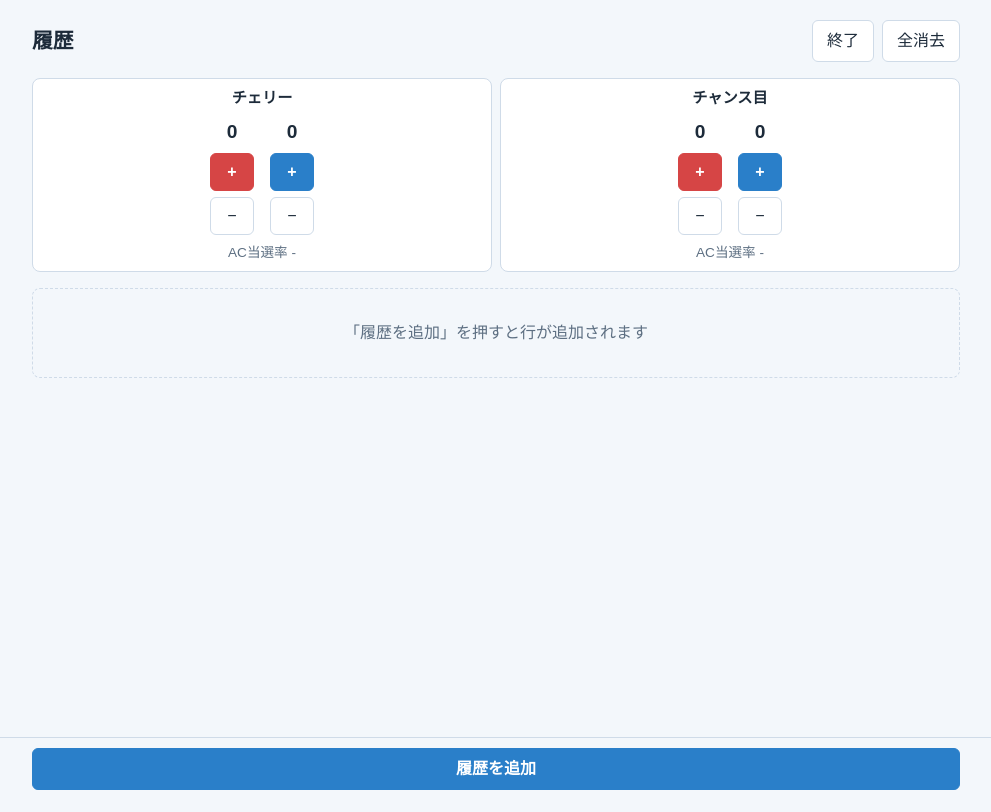
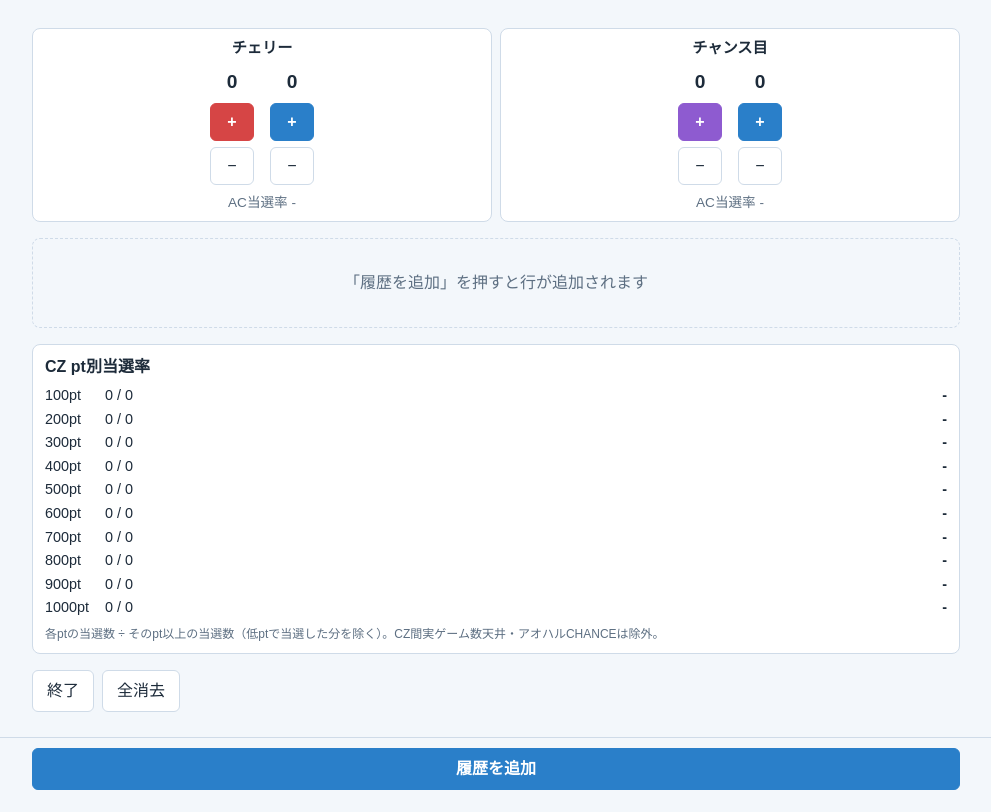
Before and after one commit to t18cs020/aobuta, a plain HTML site: page index.html in a window 1280 px wide. Shown: the whole page, without its empty margins (144-1135 px from the left). Drawn offline with Linux system fonts and the light colour scheme.

Commit message:
Update index.html

```diff
--- a/index.html
+++ b/index.html
@@ -35,16 +35,22 @@ input.n3{width:5em}input.n5{width:7em}
 .del{color:var(--del);padding:6px 10px;flex:none}
 .empty{color:var(--sub);text-align:center;padding:32px 0;border:1px dashed var(--line);border-radius:8px}
 input[type=text].memo{flex:1 1 14em;width:min(32em,100%);text-align:left}
-#counters{display:grid;grid-template-columns:repeat(2,1fr);gap:8px;margin-bottom:16px}
+#counters{display:grid;grid-template-columns:repeat(2,1fr);gap:8px;position:sticky;top:env(safe-area-inset-top,0px);z-index:5;background:var(--bg);padding:8px 0;margin-bottom:8px}
 .rt{flex:0 0 100%;text-align:center;color:var(--sub);font-size:.85rem}
 .cnt{display:flex;flex-wrap:wrap;justify-content:center;align-items:flex-start;gap:8px 12px;background:var(--panel);border:1px solid var(--line);border-radius:8px;padding:8px 12px}
 .ci{display:flex;flex-direction:column;align-items:center;gap:6px}
 .cnt button.red{background:#d64545;border-color:#d64545;color:#fff}
+.cnt button.purple{background:#8e5bd0;border-color:#8e5bd0;color:#fff}
 .cnt .cl{flex:0 0 100%;text-align:center;font-weight:600;font-size:.95rem}
 .cnt .n{min-width:2.5em;text-align:center;font-weight:700;font-size:1.2rem;font-variant-numeric:tabular-nums}
 .cnt button{min-width:44px;padding:6px 0}
 .row{scroll-margin-bottom:100px}
-.btns{display:flex;gap:8px}
+#stats{margin-top:16px;background:var(--panel);border:1px solid var(--line);border-radius:8px;padding:10px 12px}
+#stats h2{font-size:1rem;margin:0 0 6px}
+#stats small{display:block;margin-top:6px;color:var(--sub);font-size:.75rem}
+.st{display:grid;grid-template-columns:auto 1fr auto;gap:2px 16px;font-size:.9rem;font-variant-numeric:tabular-nums}
+.st .r{text-align:right;font-weight:600}
+.btns{display:flex;gap:8px;margin-top:16px}
 #result{display:flex;flex-direction:column;gap:12px}
 #result img{max-width:100%;height:auto;border:1px solid var(--line);border-radius:8px;background:#fff;align-self:flex-start}
 #result .acts{display:flex;gap:8px;flex-wrap:wrap}
@@ -76,13 +82,15 @@ input[type=text].memo{flex:1 1 14em;width:min(32em,100%);text-align:left}
 </head>
 <body>
 <main>
-<header>
-  <h1>履歴</h1>
-  <div class="btns"><button id="finish" type="button">終了</button><button id="clear" type="button">全消去</button></div>
-</header>
 <section id="counters" aria-label="カウンター"></section>
 <ol id="list"></ol>
 <div class="empty" id="empty">「履歴を追加」を押すと行が追加されます</div>
+<section id="stats">
+  <h2>CZ pt別当選率</h2>
+  <div id="statsBody"></div>
+  <small>各ptの当選数 ÷ そのpt以上の当選数（低ptで当選した分を除く）。CZ間実ゲーム数天井・アオハルCHANCEは除外。</small>
+</section>
+<div class="btns"><button id="finish" type="button">終了</button><button id="clear" type="button">全消去</button></div>
 <section id="result" hidden>
   <img id="shot" alt="履歴一覧の画像">
   <div class="acts"><button class="primary" id="save" type="button">画像を保存</button><button id="back" type="button">編集に戻る</button></div>
@@ -181,8 +189,25 @@ document.getElementById("add").addEventListener("click",()=>{
 
 /* ---- 自動保存（localStorage） ---- */
 const KEY="aobuta-history-v1";let restoring=false;
+const PTS=[];for(let v=100;v<=1000;v+=100)PTS.push(v);
+function updateStats(){
+  const n={};PTS.forEach(p=>n[p]=0);
+  [...list.children].forEach(li=>{
+    const s=li.querySelectorAll("select");
+    if(s[0]&&s[0].value==="CZ当選"&&s[2]&&n[s[2].value]!==undefined)n[s[2].value]++;
+  });
+  const box=document.getElementById("statsBody");box.replaceChildren();
+  let rest=PTS.reduce((a,p)=>a+n[p],0);
+  const g=el("div",{className:"st"});
+  PTS.forEach(p=>{
+    g.append(el("span",{textContent:p+"pt"}),el("span",{textContent:n[p]+" / "+rest}),el("span",{className:"r",textContent:rest?(n[p]/rest*100).toFixed(1)+"%":"-"}));
+    rest-=n[p];
+  });
+  box.append(g);
+}
 function save(){
   if(restoring)return;
+  updateStats();
   try{localStorage.setItem(KEY,JSON.stringify([...list.children].map(li=>[...li.querySelectorAll("select,input")].map(c=>c.value))))}catch(e){}
 }
 list.addEventListener("input",save);
@@ -207,7 +232,7 @@ function restore(){
   });
   restoring=false;
 }
-restore();
+restore();updateStats();
 
 /* ---- カウンター ---- */
 const COUNTS=[["cherry","チェリー"],["cherryWin","チェリーからアオハルチャンス当選"],["chance","チャンス目"],["chanceWin","チャンス目からアオハルチャンス当選"]];
@@ -220,7 +245,7 @@ function saveCounts(){try{localStorage.setItem(CKEY,JSON.stringify(counts))}catc
 COUNTS.forEach(([k,name])=>{
   const n=el("span",{className:"n",textContent:counts[k]});cnum[k]=n;
   const minus=el("button",{type:"button",textContent:"−",ariaLabel:name+"を減らす"});
-  const plus=el("button",{type:"button",className:PAIRS[k]?"primary":"primary red",textContent:"+",ariaLabel:name+"を増やす"});
+  const plus=el("button",{type:"button",className:PAIRS[k]?"primary":"primary "+(k==="chance"?"purple":"red"),textContent:"+",ariaLabel:name+"を増やす"});
   const step=d=>{counts[k]=Math.max(0,counts[k]+d);n.textContent=counts[k];saveCounts();paintRates()};
   minus.addEventListener("click",()=>step(-1));plus.addEventListener("click",()=>step(1));
   const gk=PAIRS[k]||k;let g=groups[gk];
@@ -232,7 +257,12 @@ function rateText(k){const t=counts[PAIRS[k]];return t?(counts[k]/t*100).toFixed
 function paintRates(){for(const k in rateEls)rateEls[k].textContent="AC当選率 "+rateText(k)}
 function resetCounts(){COUNTS.forEach(([k])=>{counts[k]=0;cnum[k].textContent=0});saveCounts();paintRates()}
 paintRates();
-function countLines(){return ["【カウント】",...COUNTS.map(([k,n])=>n+"："+counts[k]+"回"+(PAIRS[k]?"（AC当選率 "+rateText(k)+"）":"")),"【履歴】"]}
+function statsLines(){
+  const c=[...document.querySelectorAll("#statsBody .st span")].map(s=>s.textContent),out=["【CZ pt別当選率】"];
+  for(let i=0;i<c.length;i+=3)out.push(c[i]+"："+c[i+1]+"（"+c[i+2]+"）");
+  return out;
+}
+function countLines(){return ["【カウント】",...COUNTS.map(([k,n])=>n+"："+counts[k]+"回"+(PAIRS[k]?"（AC当選率 "+rateText(k)+"）":"")),...statsLines(),"【履歴】"]}
 
 let armed=null;const clr=document.getElementById("clear");
 clr.addEventListener("click",()=>{
@@ -285,10 +315,10 @@ $("finish").addEventListener("click",()=>{
   $("shot").src=canvas.toDataURL("image/png");
   $("save").hidden=!dl;
   $("note").textContent=dl?"":"この環境では保存ボタンを使えません。画像を長押し（右クリック）して保存してください。";
-  list.hidden=true;empty.hidden=true;document.querySelector(".btns").hidden=true;$("addbar").hidden=true;$("counters").hidden=true;$("result").hidden=false;
+  list.hidden=true;empty.hidden=true;document.querySelector(".btns").hidden=true;$("addbar").hidden=true;$("stats").hidden=true;$("counters").hidden=true;$("result").hidden=false;
 });
 $("back").addEventListener("click",()=>{
-  $("result").hidden=true;list.hidden=false;document.querySelector(".btns").hidden=false;$("addbar").hidden=false;$("counters").hidden=false;renumber();
+  $("result").hidden=true;list.hidden=false;document.querySelector(".btns").hidden=false;$("addbar").hidden=false;$("stats").hidden=false;$("counters").hidden=false;renumber();
 });
 $("save").addEventListener("click",()=>{
   if(!canvas||!dl)return;
```
